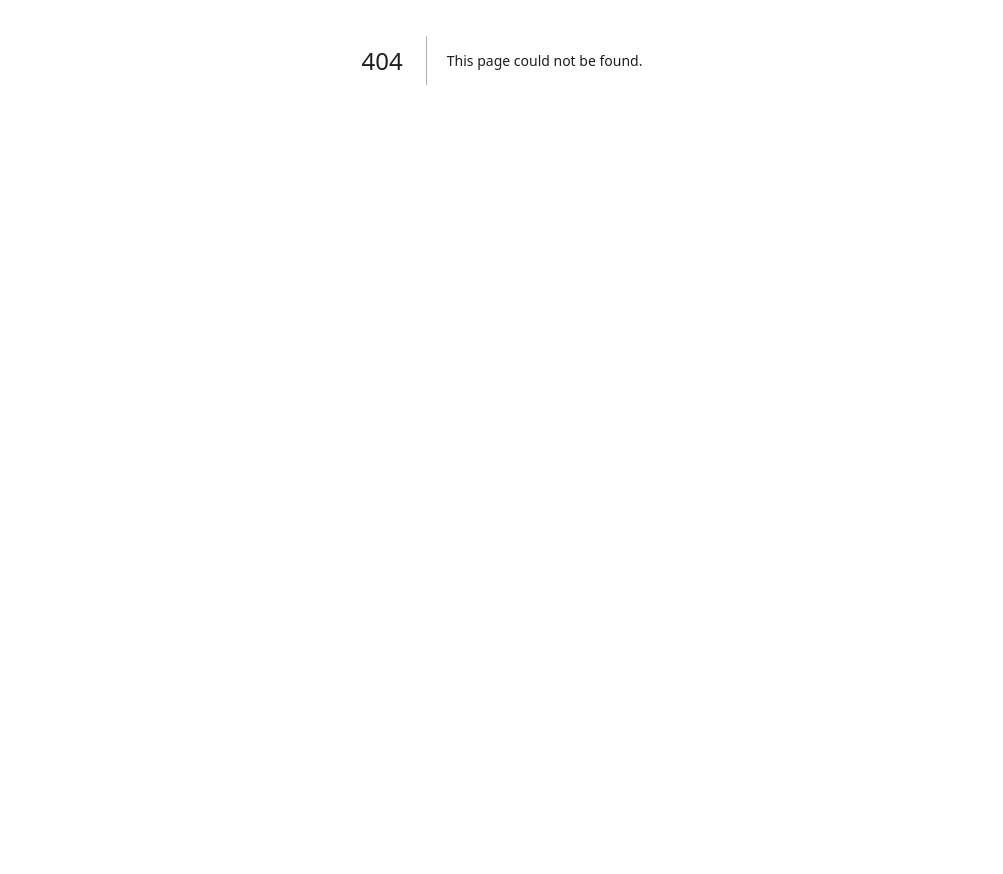
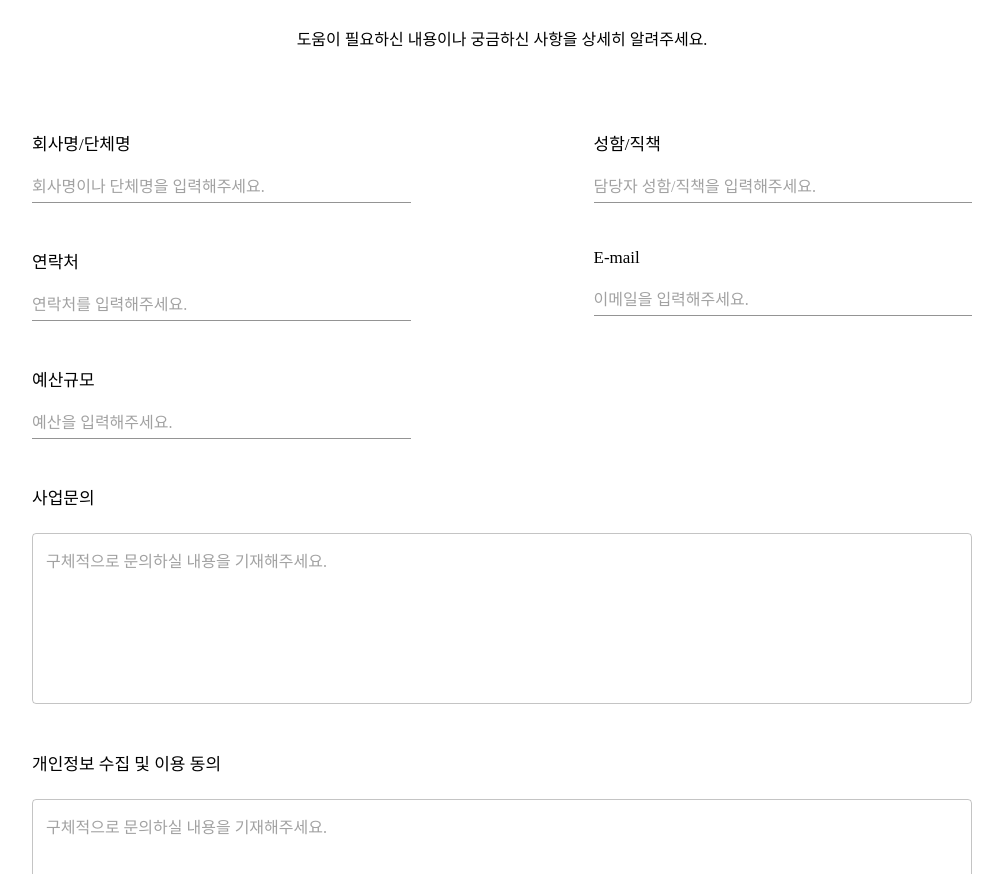
Before and after one commit to KIMINJOONG/next-js-with-graphql, a Next.js app: page /contact in a window 1280 px wide. Before the commit this address had no page. Shown: the part 340-1214 px from the top of the page, without its empty margins (138-1141 px from the left). Before the commit the page ends 800 px from the top, so only its background shows below. Built offline with nearby package versions, Linux system fonts and the light colour scheme.

Commit message:
1. contact 추가

```diff
--- /dev/null
+++ b/pages/contact/index.tsx
@@ -0,0 +1,12 @@
+import ContactScreen from 'screens/contact';
+
+export const getServerSideProps = async ({ query = {}, params = {} }) => {
+    return {
+        props: {
+            query,
+            params,
+        },
+    };
+};
+
+export default ContactScreen;
--- /dev/null
+++ b/screens/contact/index.tsx
@@ -0,0 +1,115 @@
+import { Checkbox, FormControlLabel, FormGroup, TextField } from "@mui/material";
+import Footer from "components/Footer";
+import Header from "components/Header";
+import React from "react";
+import { color } from "styles/theme";
+import { ContactContainer } from "./styles";
+
+interface IProps {
+    query: IContactQuery;
+    params: object;
+    data?: object;
+}
+
+interface IContactQuery {
+    type?: number;
+}
+
+const ContactScreen = ({ query = {}, params = {} }: IProps) => {
+    return (
+        <div>
+            <Header />
+            <ContactContainer>
+                <div style={{ display: 'flex', justifyContent: 'center', padding: '81px 0px 121px 0px', borderBottom: '1px solid black' }}>
+                    <div style={{ position: 'relative', zIndex: 0 }}>
+                        <i style={{ position: 'absolute', top: -25, left: -37, width: 60, height: 60, borderRadius: 30, backgroundColor: color.brand }} />
+                        <span style={{ fontSize: 50, position: 'relative', fontWeight: 500 }}>Contact</span>
+                    </div>
+
+                </div>
+                <div style={{ padding: '45px 80px 126px 80px' }}>
+                    <p style={{ textAlign: 'center' }}>도움이 필요하신 내용이나 궁금하신 사항을 상세히 알려주세요.</p>
+                    <div style={{ marginTop: 80 }}>
+                        <div style={{ display: 'flex', flexDirection: 'row' }}>
+                            <div style={{ display: 'flex', flex: 1, flexDirection: 'column' }}>
+                                <div style={{ display: 'flex', flex: 1, flexDirection: 'column', }}>
+                                    <label style={{ fontSize: 17, fontWeight: 500 }}>회사명/단체명</label>
+                                    <div style={{ marginTop: 16, display: 'flex', flexDirection: 'column' }}>
+                                        <TextField id={'standard-basic'} variant={'standard'} placeholder={'회사명이나 단체명을 입력해주세요.'} />
+                                    </div>
+                                </div>
+                                <div style={{ display: 'flex', flex: 1, flexDirection: 'column', marginTop: 45 }}>
+                                    <label style={{ fontSize: 17, fontWeight: 500 }}>연락처</label>
+                                    <div style={{ marginTop: 16, display: 'flex', flexDirection: 'column' }}>
+                                        <TextField id={'standard-basic'} variant={'standard'} placeholder={'연락처를 입력해주세요.'} />
+                                    </div>
+                                </div>
+                                <div style={{ display: 'flex', flex: 1, flexDirection: 'column', marginTop: 45 }}>
+                                    <label style={{ fontSize: 17, fontWeight: 500 }}>예산규모</label>
+                                    <div style={{ marginTop: 16, display: 'flex', flexDirection: 'column' }}>
+                                        <TextField id={'standard-basic'} variant={'standard'} placeholder={'예산을 입력해주세요.'} />
+                                    </div>
+                                </div>
+
+                            </div>
+                            <div style={{ flex: 1, marginLeft: 183 }}>
+                                <div style={{ display: 'flex', flex: 1, flexDirection: 'column', }}>
+                                    <label style={{ fontSize: 17, fontWeight: 500 }}>성함/직책</label>
+                                    <div style={{ marginTop: 16, display: 'flex', flexDirection: 'column' }}>
+                                        <TextField id={'standard-basic'} variant={'standard'} placeholder={'담당자 성함/직책을 입력해주세요.'} />
+                                    </div>
+                                </div>
+                                <div style={{ display: 'flex', flex: 1, flexDirection: 'column', marginTop: 45 }}>
+                                    <label style={{ fontSize: 17, fontWeight: 500 }}>E-mail</label>
+                                    <div style={{ marginTop: 16, display: 'flex', flexDirection: 'column', }}>
+                                        <TextField id={'standard-basic'} variant={'standard'} placeholder={'이메일을 입력해주세요.'} />
+                                    </div>
+                                </div>
+                            </div>
+                        </div>
+                        <div style={{ marginTop: 45 }}>
+                            <div style={{ display: 'flex', flex: 1, flexDirection: 'column', }}>
+                                <label style={{ fontSize: 17, fontWeight: 500 }}>사업문의</label>
+                                <div style={{ marginTop: 24, display: 'flex', flexDirection: 'column' }}>
+                                    <TextField
+                                        id="outlined-multiline-static"
+                                        multiline
+                                        rows={6}
+                                        placeholder={'구체적으로 문의하실 내용을 기재해주세요.'}
+                                    />
+                                </div>
+                            </div>
+                        </div>
+                        <div style={{ marginTop: 46 }}>
+                            <div style={{ display: 'flex', flex: 1, flexDirection: 'column', }}>
+                                <label style={{ fontSize: 17, fontWeight: 500 }}>개인정보 수집 및 이용 동의</label>
+                                <div style={{ marginTop: 24, display: 'flex', flexDirection: 'column' }}>
+                                    <TextField
+                                        id="outlined-multiline-static"
+                                        multiline
+                                        rows={6}
+                                        placeholder={'구체적으로 문의하실 내용을 기재해주세요.'}
+                                    />
+                                </div>
+                                <div style={{ marginTop: 14 }}>
+                                    <FormGroup>
+                                        <FormControlLabel control={<Checkbox defaultChecked />} label="개인정보 수집 및 이용에 동의합니다." />
+                                    </FormGroup>
+                                </div>
+                            </div>
+                        </div>
+                        <div style={{ marginTop: 32, display: 'flex', justifyContent: 'center', alignItems: 'center' }}>
+                            <div style={{ padding: '26px 103px 25px 103px', border: `1px solid ${color.N50}` }}>
+                                <span>문의하기</span>
+                            </div>
+                        </div>
+                    </div>
+                    <div style={{ marginTop: 126 }}></div>
+                </div>
+            </ContactContainer>
+            <Footer />
+        </div>
+    );
+};
+
+export default ContactScreen;
--- /dev/null
+++ b/screens/contact/styles.ts
@@ -0,0 +1,8 @@
+import styled from "styled-components";
+import { size } from "styles/theme";
+
+export const ContactContainer = styled.div`
+    max-width: ${size.container}px;
+    margin: auto;
+    padding-top: 60px;
+`;
```
